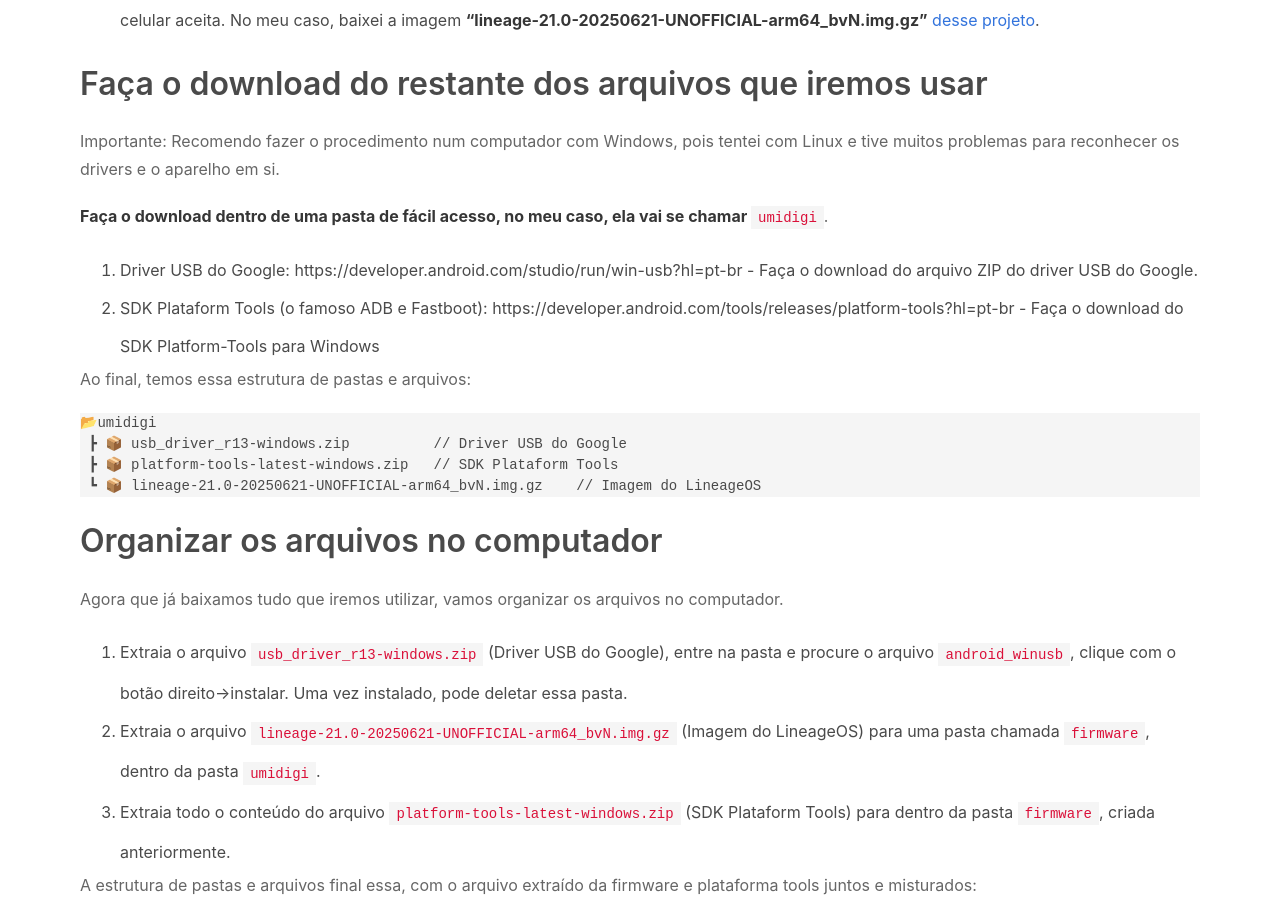
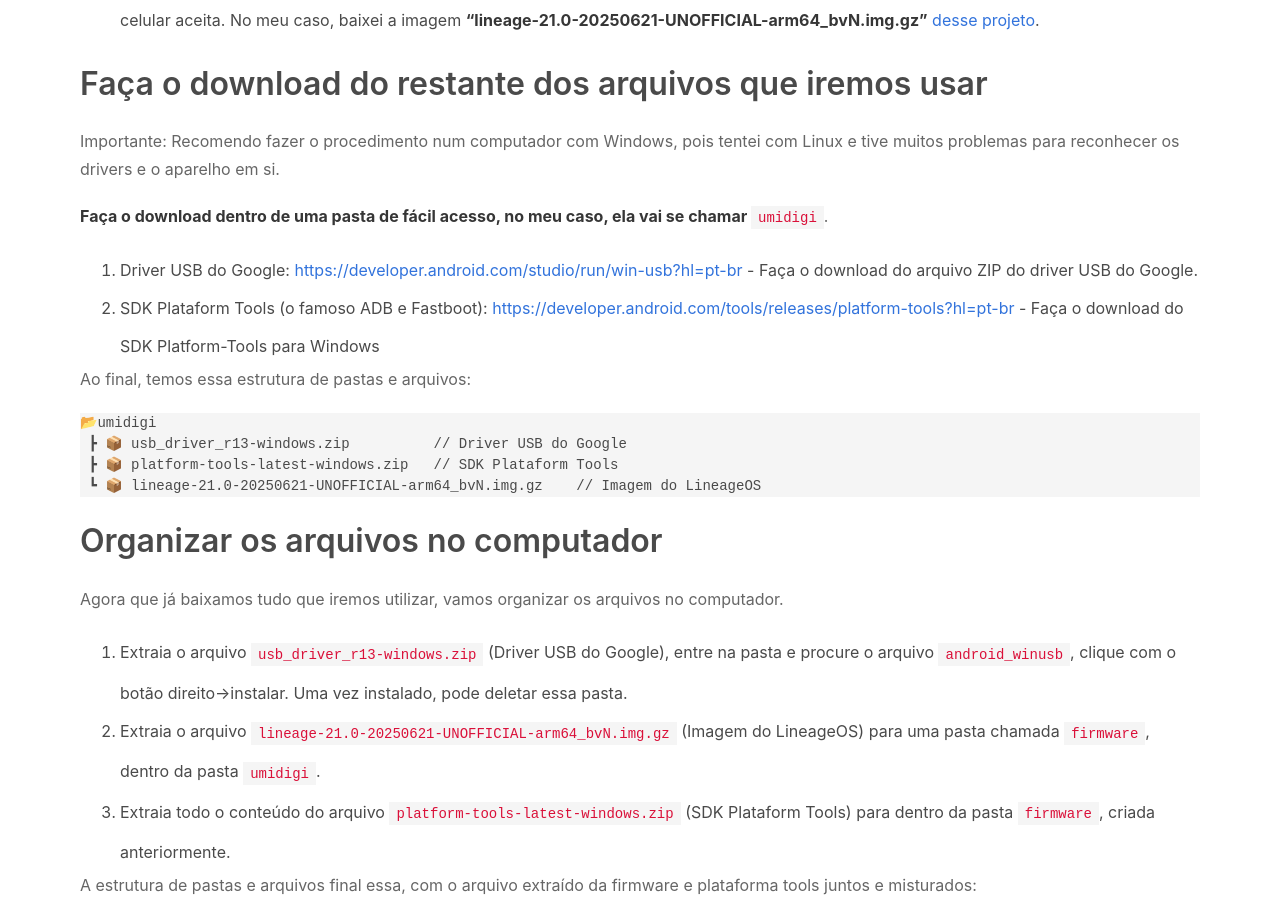
Before and after one commit to arianebrandao/arianebrandao.github.io, a Jekyll site: the page built from _posts/2026-02-18-instalar-lineageos-umidigi-power.md, in a window 1280 px wide and 900 px high, scrolled down 1321 px. Built offline with Jekyll 4.4.1, drawn with Linux system fonts in a browser that asks for light colours; nearby versions of some CDN libraries; comment, search, counter and statistics services are not loaded.

````diff
--- a/_posts/2026-02-18-instalar-lineageos-umidigi-power.md
+++ b/_posts/2026-02-18-instalar-lineageos-umidigi-power.md
@@ -43,8 +43,8 @@ Para baixar o LineageOS correto, você precisa saber qual tipo de imagem o seu c
 
 **Faça o download dentro de uma pasta de fácil acesso, no meu caso, ela vai se chamar `umidigi`**.
 
-1. Driver USB do Google: https://developer.android.com/studio/run/win-usb?hl=pt-br - Faça o download do arquivo ZIP do driver USB do Google.
-2. SDK Plataform Tools (o famoso ADB e Fastboot): https://developer.android.com/tools/releases/platform-tools?hl=pt-br - Faça o download do SDK Platform-Tools para Windows
+1. Driver USB do Google: <https://developer.android.com/studio/run/win-usb?hl=pt-br> - Faça o download do arquivo ZIP do driver USB do Google.
+2. SDK Plataform Tools (o famoso ADB e Fastboot): <https://developer.android.com/tools/releases/platform-tools?hl=pt-br> - Faça o download do SDK Platform-Tools para Windows
 
 Ao final, temos essa estrutura de pastas e arquivos:
 ```
````
Also changed, not shown: _posts/2026-02-17-bootloader-unlocker-root-umidigi-power-3.md (+6 -6 lines).
